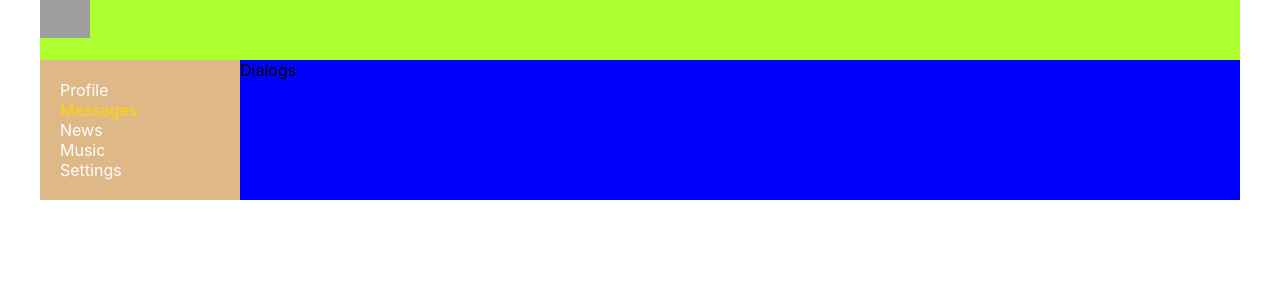
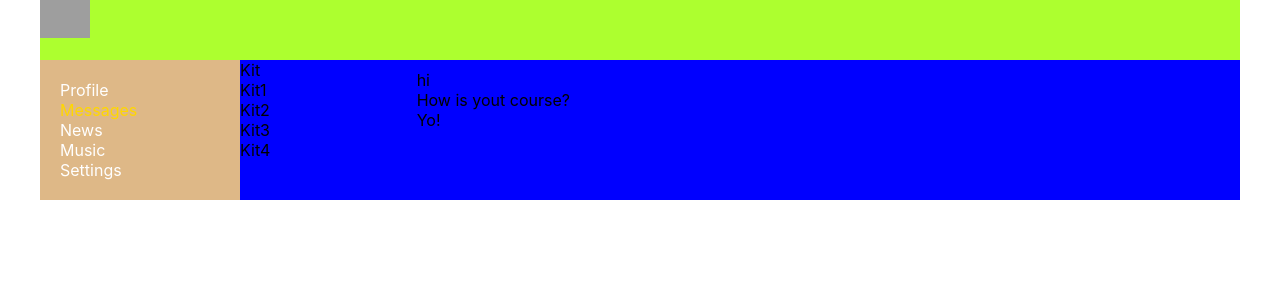
Before and after one commit to monferon/react-socnetwork, a React (Create React App) app: page /dialogs in a window 1280 px wide. Shown: the top 300 px of the page. Built offline with nearby package versions, Linux system fonts and the light colour scheme; grey boxes are pictures that could not be loaded.

Commit message:
upd dialogs

```diff
--- a/src/components/Dialogs/Dialogs.js
+++ b/src/components/Dialogs/Dialogs.js
@@ -1,7 +1,22 @@
 import React from "react";
 import s from "./Dialogs.module.css";
 const Dialogs = (props) => {
-  return <div>Dialogs</div>;
+  return (
+    <div className={s.dialogs}>
+      <div className={s.dialogsItems}>
+        <div className={s.dialog}>Kit</div>
+        <div className={s.dialog}>Kit1</div>
+        <div className={s.dialog}>Kit2</div>
+        <div className={s.dialog}>Kit3</div>
+        <div className={s.dialog}>Kit4</div>
+      </div>
+      <div className={s.messages}>
+        <div className={s.message}> hi</div>
+        <div className={s.message}>How is yout course?</div>
+        <div className={s.message}>Yo!</div>
+      </div>
+    </div>
+  );
 };
 
 export default Dialogs;
--- a/src/components/Dialogs/Dialogs.module.css
+++ b/src/components/Dialogs/Dialogs.module.css
@@ -0,0 +1,19 @@
+.dialogs {
+  display: grid;
+  /* grid-template-rows: 2fr 10fr; */
+  grid-template-columns: 2fr 10fr;
+}
+
+.dialogitems {
+  padding: 10px;
+}
+
+.dialog {
+}
+
+.messages {
+  padding: 10px;
+}
+
+.message {
+}
```
Also changed, not shown: 1 other file (tests, documents, lock files or other folders).
